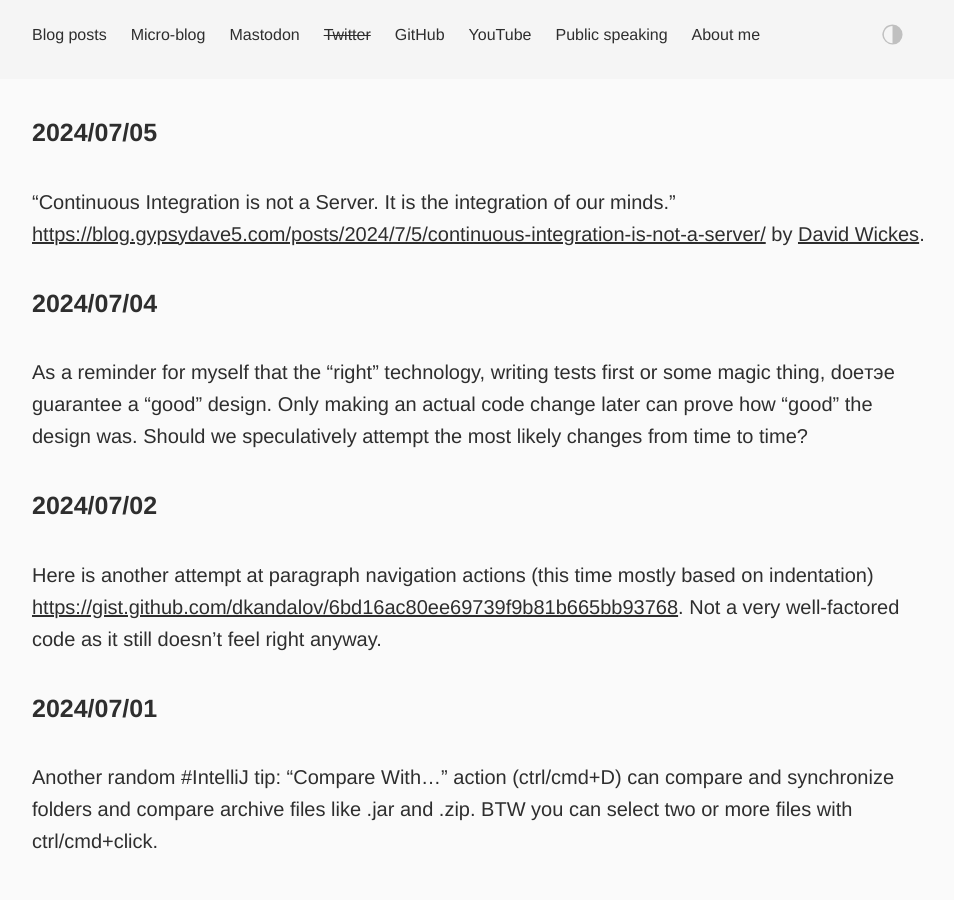
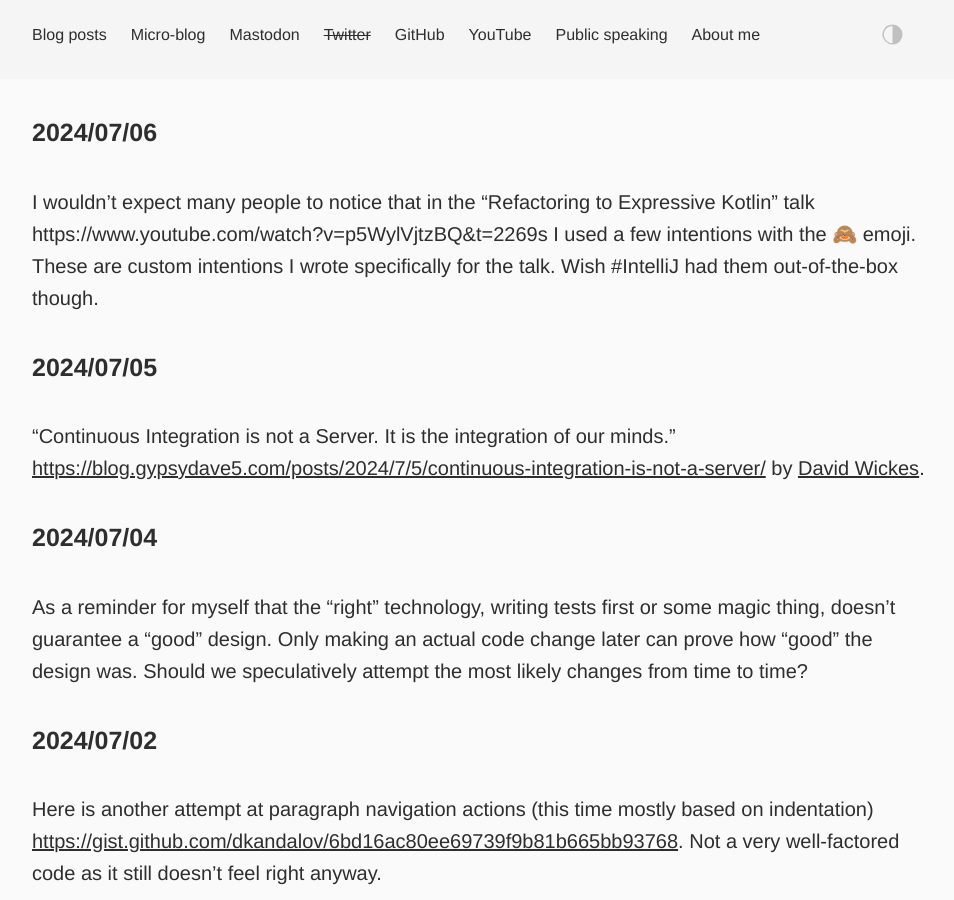
Before and after one commit to dkandalov/dkandalov.github.io, a Jekyll site: the page built from micro-blog.md, in a window 1280 px wide and 900 px high. Shown: the whole window, without its empty margins (160-1114 px from the left). Built offline with Jekyll 4.4.1, drawn with Linux system fonts in a browser that asks for light colours.

Commit message:
updated micro-blog

```diff
--- a/micro-blog.md
+++ b/micro-blog.md
@@ -3,11 +3,14 @@ layout: post
 permalink: /micro-blog/
 ---
 
+#### 2024/07/06
+I wouldn't expect many people to notice that in the "Refactoring to Expressive Kotlin" talk https://www.youtube.com/watch?v=p5WylVjtzBQ&t=2269s I used a few intentions with the 🙈 emoji. These are custom intentions I wrote specifically for the talk. Wish #IntelliJ had them out-of-the-box though.
+
 #### 2024/07/05
 "Continuous Integration is not a Server. It is the integration of our minds." <https://blog.gypsydave5.com/posts/2024/7/5/continuous-integration-is-not-a-server/> by [David Wickes](https://twitter.com/gypsydave5).
 
 #### 2024/07/04
-As a reminder for myself that the "right" technology, writing tests first or some magic thing, doeтэе guarantee a "good" design. Only making an actual code change later can prove how "good" the design was. Should we speculatively attempt the most likely changes from time to time?
+As a reminder for myself that the "right" technology, writing tests first or some magic thing, doesn't guarantee a "good" design. Only making an actual code change later can prove how "good" the design was. Should we speculatively attempt the most likely changes from time to time?
 
 #### 2024/07/02
 Here is another attempt at paragraph navigation actions (this time mostly based on indentation) <https://gist.github.com/dkandalov/6bd16ac80ee69739f9b81b665bb93768>. Not a very well-factored code as it still doesn't feel right anyway.
```
